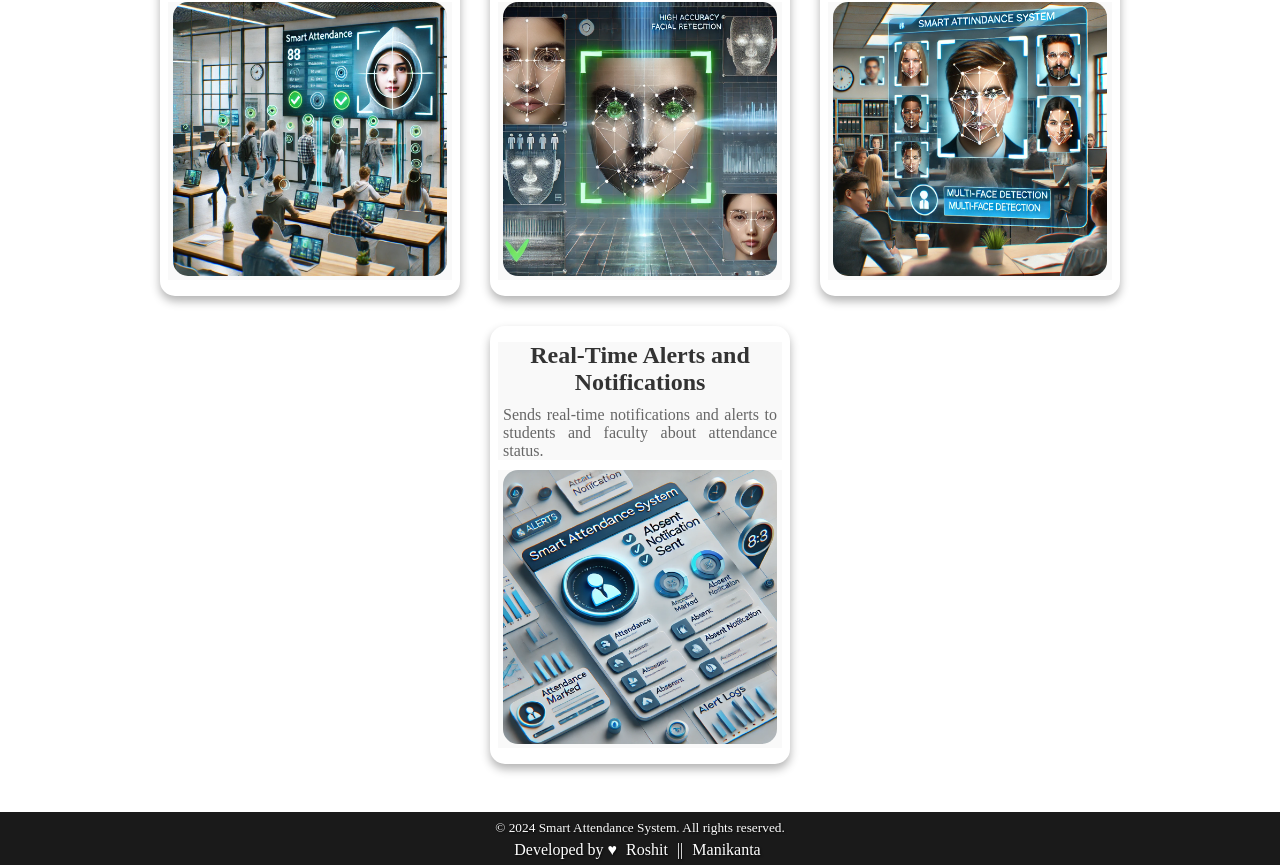
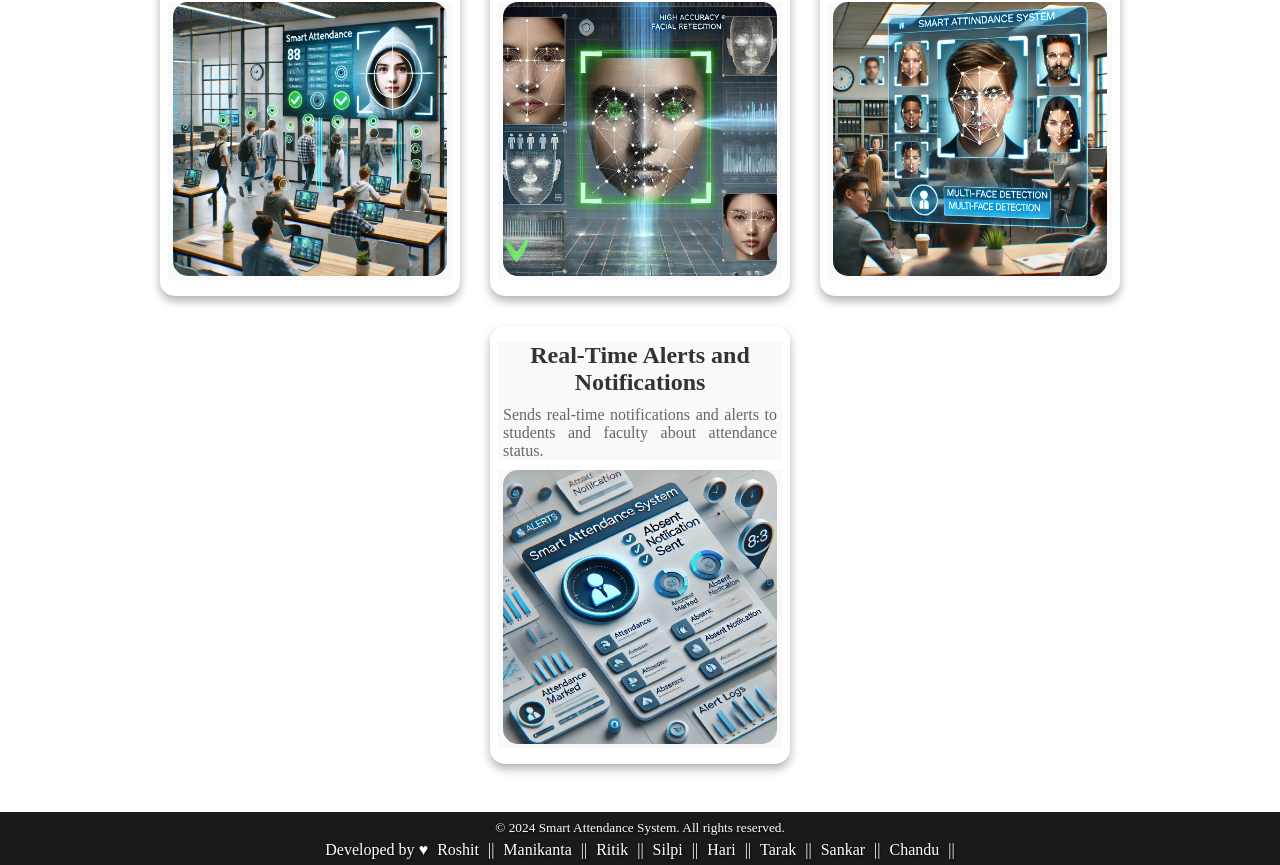
Before and after one commit to iamritik9/smart-attendance-systems, an Angular app: page /landing-page in a window 1280 px wide. Shown: the part 805-1670 px from the top of the page. Built offline with nearby package versions, Linux system fonts and the light colour scheme.

Commit message:
Footer Update

```diff
--- a/src/app/landing-page/footer/footer.component.ts
+++ b/src/app/landing-page/footer/footer.component.ts
@@ -16,11 +16,42 @@ export class FooterComponent {
     {
       Name : 'Roshit',
       URL : 'https://www.linkedin.com/in/yernagula-roshit',
-      Div : "||"
+      Div : '||',
     },
     {
       Name : 'Manikanta',
-      URL : 'https://www.linkedin.com/in/manikanta',
+      URL : 'https://www.linkedin.com/in/palavalasa-manikanta-varaprasad-0b430a2a3/',
+      Div : '||',
+    },
+    {
+      Name : 'Ritik',
+      URL : 'https://www.linkedin.com/in/ritik-chandra-mishra/',
+      Div : '||',
+    },
+    {
+      Name : 'Silpi',
+      URL : 'https://www.linkedin.com/in/silpi-dash-660976291/',
+      Div : '||',
+    },
+    {
+      Name: 'Hari',
+      URL: 'https://www.linkedin.com/in/kalisiti-srihari-a8184b315/',
+      Div : '||',
+    },
+    {
+      Name:'Tarak',
+      URL:'https://www.linkedin.com/in/barnana-tarakeshwara-rao-b575ba300/',
+      Div : '||',
+    },
+    {
+      Name:'Sankar',
+      URL:'https://www.linkedin.com/in/durgasi-shankar-rao-03a270300/',
+      Div : '||',
+    },
+    {
+      Name:'Chandu',
+      URL:'https://www.linkedin.com/in/barnana-tarakeshwara-rao-b575ba300/',
+      Div : '||',
     }
   ]
 }
```
